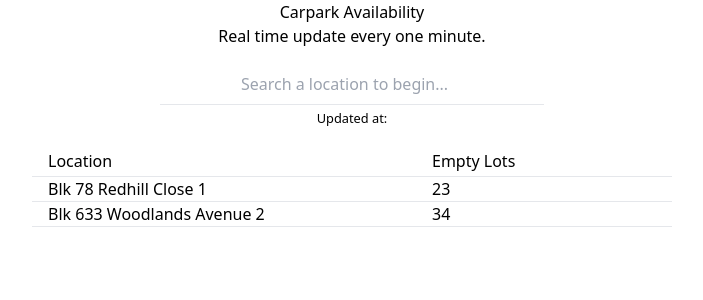
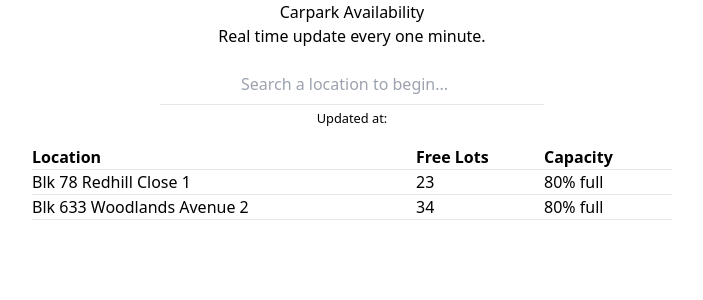
Before and after one commit to triciachow/carpark-avail, a React (Create React App) app: page / in a window 1280 px wide. Shown: the top 300 px of the page, without its empty margins (288-991 px from the left). Built offline with nearby package versions, Linux system fonts and the light colour scheme; no server answers.

Commit message:
Remove padding

```diff
--- a/src/components/Results.js
+++ b/src/components/Results.js
@@ -13,9 +13,10 @@ export default function Results({ input }) {
 
   return (
     <>
-      <div className="flex justify-between items-center border-b w-full h-8">
-        <div className="w-3/5 px-4">Location</div>
-        <div className="w-2/5 px-4">Empty Lots</div>
+      <div className="flex justify-between items-center border-b w-full">
+        <div className="w-3/5 font-bold">Location</div>
+        <div className="w-1/5 font-bold">Free Lots</div>
+        <div className="w-1/5 font-bold">Capacity</div>
       </div>
       {filteredData?.map(data => (
         <ResultsRow key={data.id} data={data} />
--- a/src/components/ResultsRow.js
+++ b/src/components/ResultsRow.js
@@ -23,8 +23,9 @@ export default function ResultsRow({ data }) {
             className="flex justify-between items-center border-b cursor-pointer"
             onClick={e => toggleShow(e, data.id)}
           >
-            <div className="w-3/5 px-4">{data.address}</div>
-            <div className="w-2/5 px-4">{data.lot}</div>
+            <div className="w-3/5">{data.address}</div>
+            <div className="w-1/5">{data.lot}</div>
+            <div className="w-1/5">80% full</div>
           </div>
           {hide && data.id === row ? <ResultsData data={data} /> : null}
         </div>
```
